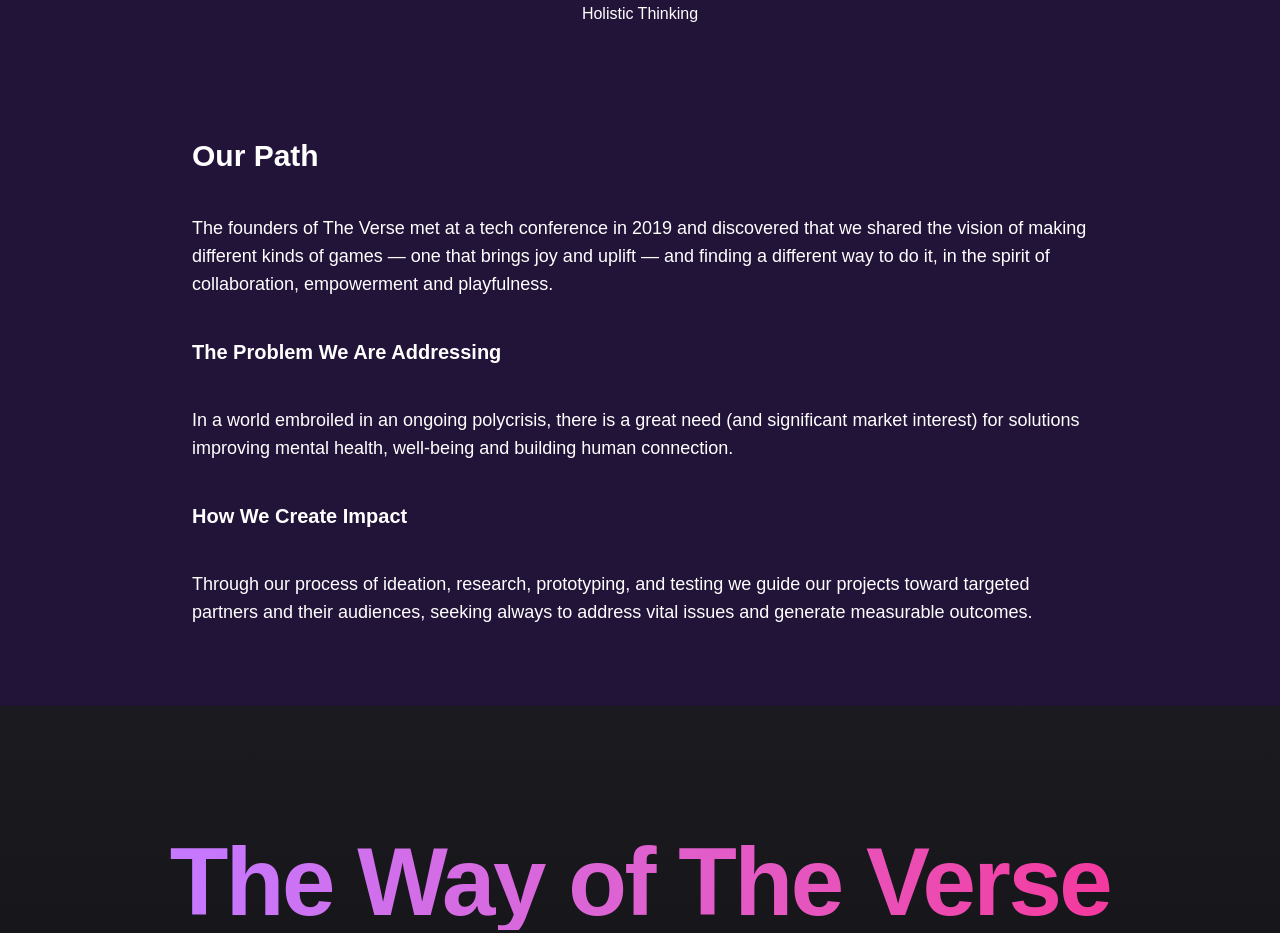
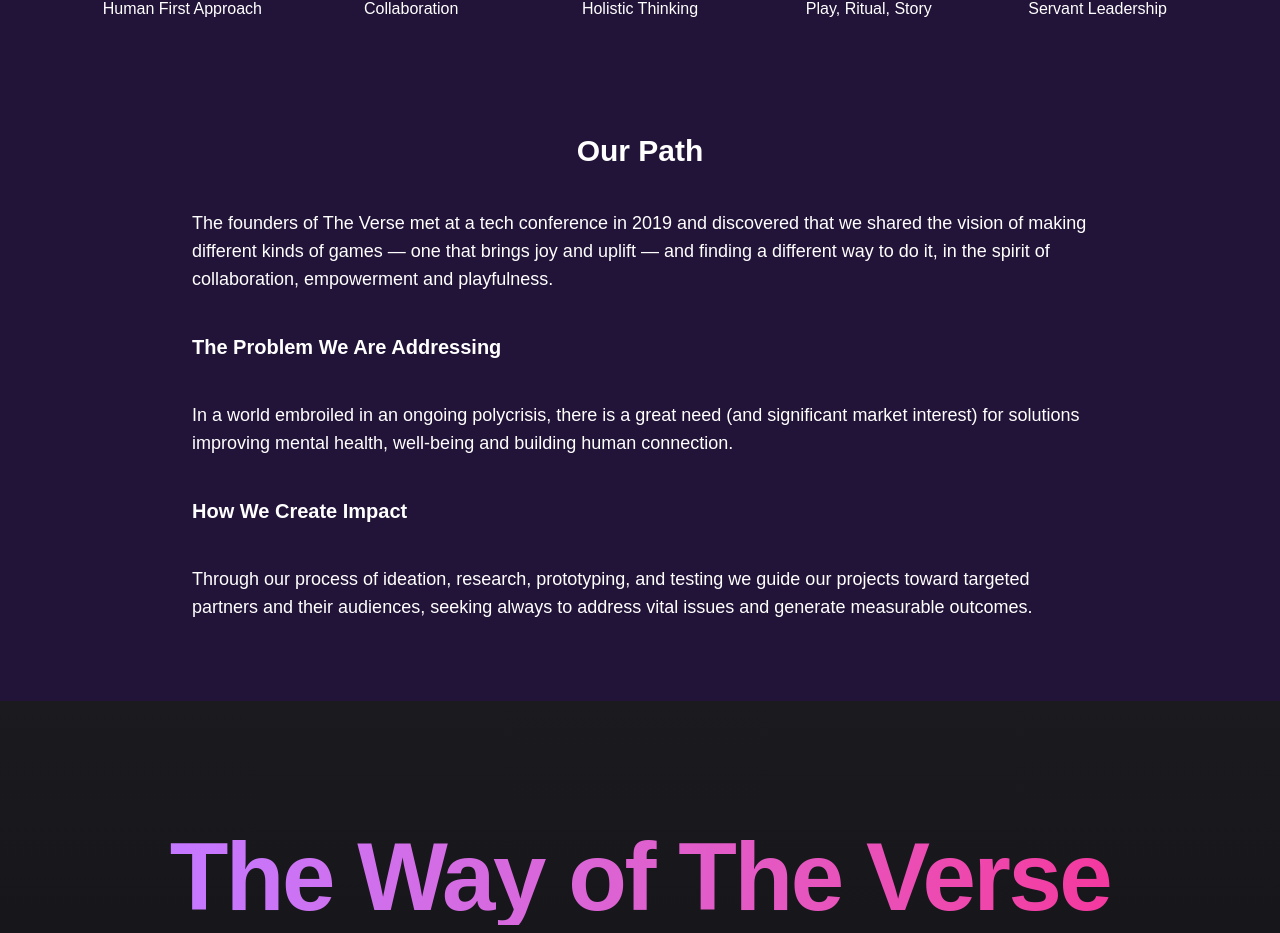
Before and after one commit to Versebuilding/verseWebsite-New, a Next.js app: page /about-us in a window 1280 px wide. Shown: the part 1479-2412 px from the top of the page. Built offline with nearby package versions, Linux system fonts and the light colour scheme.

Commit message:
about-us images fixed

```diff
--- a/app/about-us/page.tsx
+++ b/app/about-us/page.tsx
@@ -160,7 +160,7 @@
             alt={item.label}
             width={200}
             height={200}
-            className="rounded-xl object-cover w-full h-auto"
+            className="rounded-xl object-cover w-full h-[200px]"
           />
           <p className="mt-10 text-base">{item.label}</p>
         </motion.div>
@@ -176,7 +176,7 @@
       whileInView="visible"
       viewport={{ once: true }}
       custom={10}
-      className="text-3xl font-bold"
+      className="text-3xl font-bold text-center"
     >
       Our Path
     </motion.h1>
```
